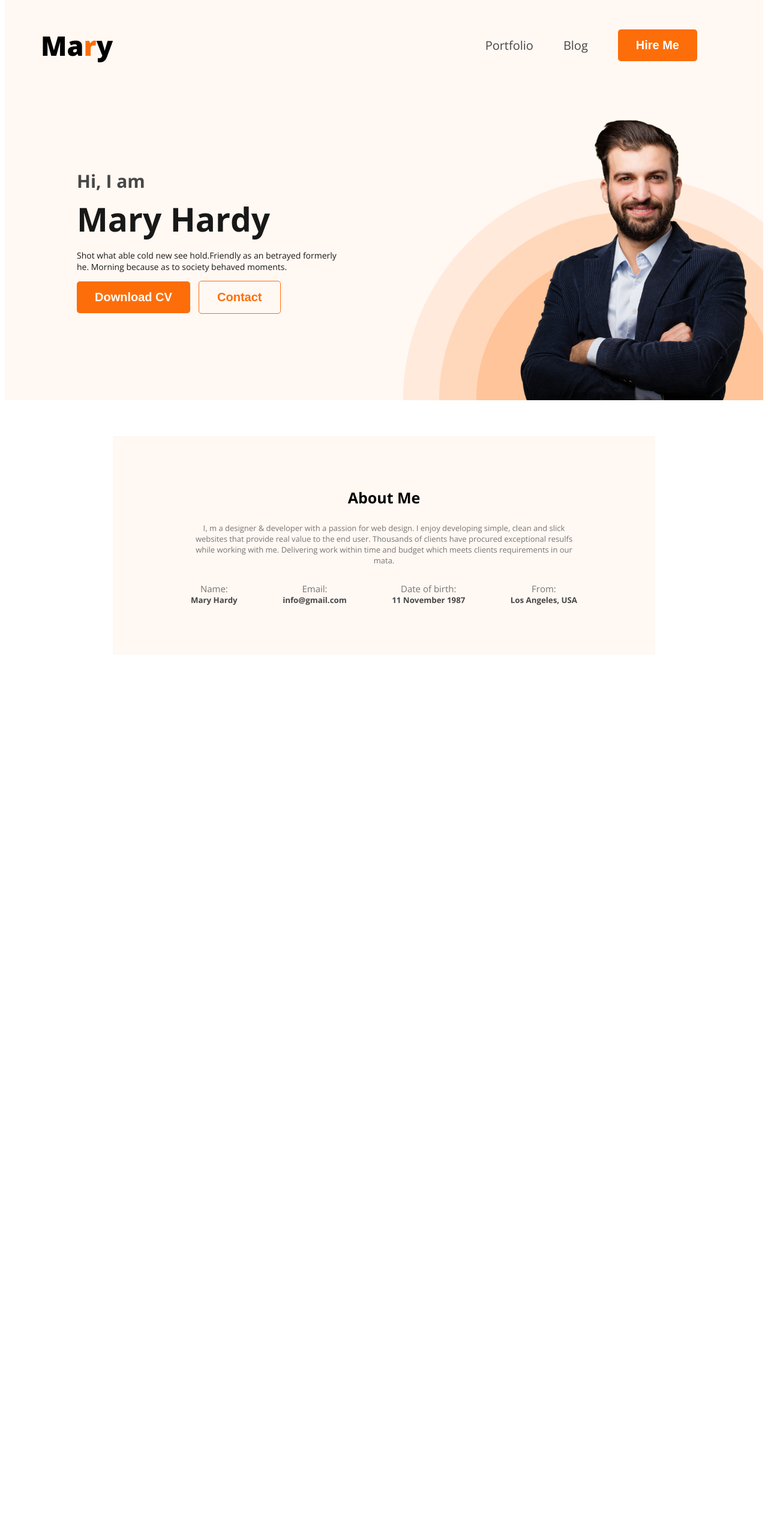
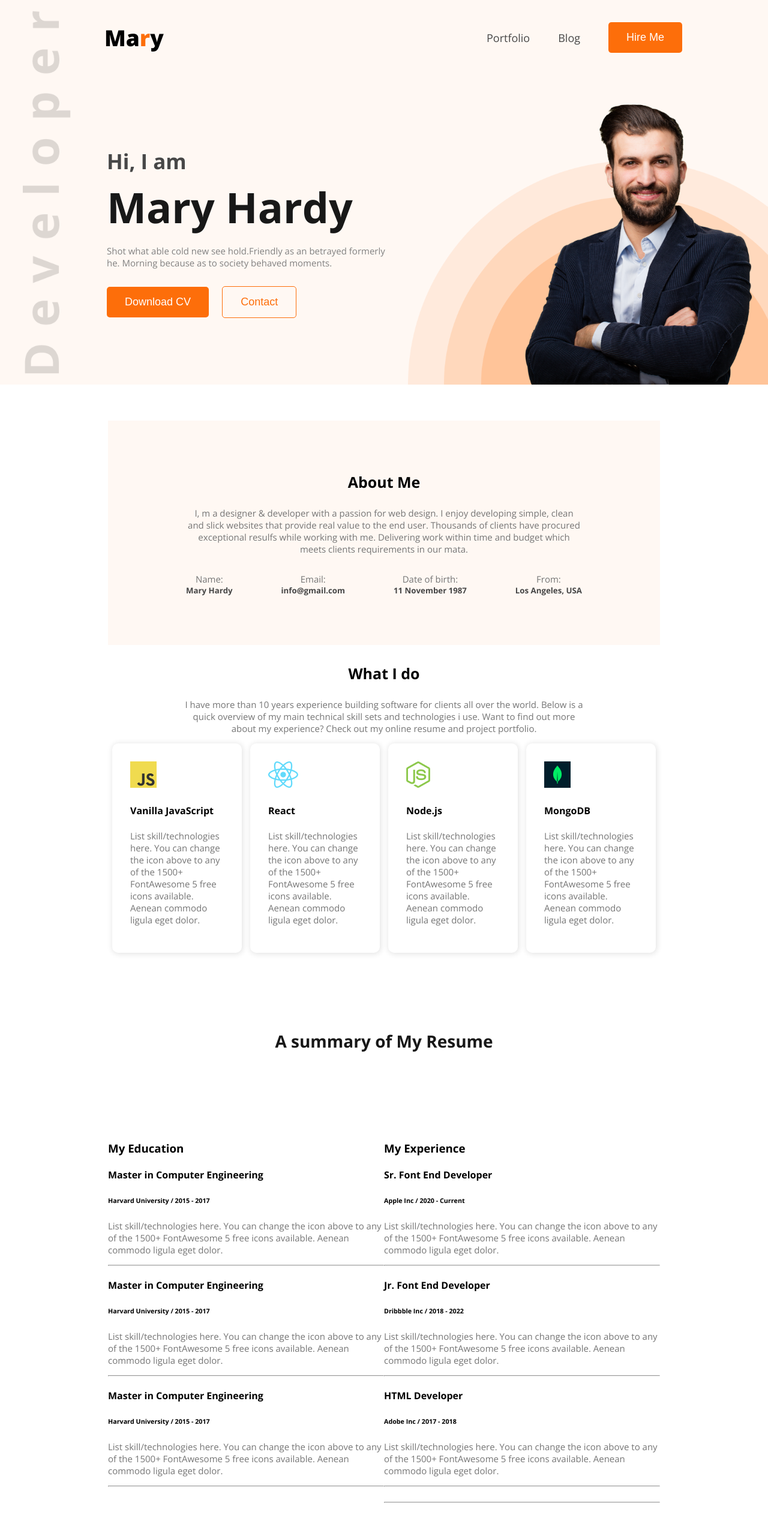
Before and after one commit to KamaruzzamanFahad/portfolioweb, a plain HTML site: page index.html in a window 1280 px wide. Shown: the top 2560 px of the page at 60% size. Before the commit the page ends 1121 px from the top, so only its background shows below. Drawn offline with nearby package versions, Linux system fonts and the light colour scheme.

Commit message:
done stuctarre

```diff
--- a/index.html
+++ b/index.html
@@ -11,6 +11,7 @@
 
 <body>
     <header>
+        <div class="devloper">
             <nav>
                 <h3>Ma<span class="pc">r</span>y</h3>
                 <ul>
@@ -23,14 +24,15 @@
 
             <div class="head">
                 <div class="headtext">
-                <h3 style="font-size: 30px; color: #474747; margin-bottom: 0;">Hi, I  am</h3>
-                <h2 style="color: #181818; font-size: 55px; margin-top: 5px; margin-bottom: 0;">Mary Hardy</h2>
-                <p style="font-size: 14px; color: #181818;">Shot what able cold new see hold.Friendly as an betrayed formerly <br> he. Morning because as to society behaved moments.</p>
-                <button id="download">Download CV</button>
+                    <h3 style="font-size: 35px; color: #474747; margin-bottom: 0;">Hi, I  am</h3>
+                    <h2 style="color: #181818; font-size: 70px; margin-top: 5px; margin-bottom: 0;">Mary Hardy</h2>
+                    <p style="font-size: 15px; color: #818181;">Shot what able cold new see hold.Friendly as an betrayed formerly <br> he. Morning because as to society behaved moments.</p>
+                    <button id="download" style="margin-top: 15px; margin-right: 8px;">Download CV</button>
                     <button id="contact" style="background-color:#FFF8F3; border: 1px solid #FD6E0A; color: #FD6E0A; margin-left: 10px;">Contact</button>
                 </div>
                 <img src="images/hardy.png" alt="bf">
 
+            </div>
         </div>
     </header>
 
@@ -61,9 +63,122 @@
                 </div>
             </div>
         </div>
+
+        <div class="whatdo">
+            <h3>What I do</h3>
+            <p style="text-align: center;">
+                I have more than 10 years experience building software for clients all over the world. Below is a quick overview of my main technical skill sets and technologies i use. Want to find out more about my experience? Check out my online resume and project portfolio.
+            </p>
+        </div>
+        <div class="card">
+            <div class="c1">
+                <img src="images/icons/js.png" alt="img">
+                <h4>Vanilla JavaScript</h4>
+                <p>List skill/technologies here. You can change the icon above to any of the 1500+ FontAwesome 5 free icons available. Aenean commodo ligula eget dolor.</p>
+            </div>
+
+            <div class="c1">
+                <img src="images/icons/react.png" alt="img">
+                <h4>React</h4>
+                <p>List skill/technologies here. You can change the icon above to any of the 1500+ FontAwesome 5 free icons available. Aenean commodo ligula eget dolor.</p>
+            </div>
+
+            <div class="c1">
+                <img src="images/icons/nodejs.png" alt="img">
+                <h4>Node.js</h4>
+                <p>List skill/technologies here. You can change the icon above to any of the 1500+ FontAwesome 5 free icons available. Aenean commodo ligula eget dolor.</p>
+            </div>
+
+            <div class="c1">
+                <img src="images/icons/mongo.png" alt="img">
+                <h4>MongoDB</h4>
+                <p>List skill/technologies here. You can change the icon above to any of the 1500+ FontAwesome 5 free icons available. Aenean commodo ligula eget dolor.</p>
+            </div>
+        </div>
+
+        <h3 style="text-align: center; padding: 100px 0; font-size:28px ; color: #181818;">A summary of My Resume</h3>
+
+        <div class="myinfo">
+            <div class="edu">
+                <h3>My Education</h3>
+                <h4>Master in Computer Engineering</h4>
+                <h6>Harvard University / 2015 - 2017</h6>
+                <p>List skill/technologies here. You can change the icon above
+                    to any of the 1500+ FontAwesome 5 free icons available. Aenean commodo ligula eget dolor.</p>
+                <hr>
+
+
+                <h4>Master in Computer Engineering</h4>
+                <h6>Harvard University / 2015 - 2017</h6>
+                <p>List skill/technologies here. You can change the icon above
+                    to any of the 1500+ FontAwesome 5 free icons available. Aenean commodo ligula eget dolor.</p>
+                <hr>
+
+
+                <h4>Master in Computer Engineering</h4>
+                <h6>Harvard University / 2015 - 2017</h6>
+                <p>List skill/technologies here. You can change the icon above
+                    to any of the 1500+ FontAwesome 5 free icons available. Aenean commodo ligula eget dolor.</p>
+                <hr>
+            </div>
+
+            <div class="exp">
+                <h3>My Experience</h3>
+                <h4>Sr. Font End Developer</h4>
+                <h6>Apple Inc / 2020 - Current</h6>
+                <p>List skill/technologies here. You can change the icon above
+                    to any of the 1500+ FontAwesome 5 free icons available. Aenean commodo ligula eget dolor.</p>
+                <hr>
+
+
+                <h4>Jr. Font End Developer</h4>
+                <h6>Dribbble Inc / 2018 - 2022</h6>
+                <p>List skill/technologies here. You can change the icon above
+                    to any of the 1500+ FontAwesome 5 free icons available. Aenean commodo ligula eget dolor.</p>
+                <hr>
+
+
+                <h4>HTML Developer</h4>
+                <h6>Adobe Inc / 2017 - 2018</h6>
+                <p>List skill/technologies here. You can change the icon above
+                    to any of the 1500+ FontAwesome 5 free icons available. Aenean commodo ligula eget dolor.</p>
+                <hr>
+
+
+                <h4></h4>
+                <h6></h6>
+                <p></p>
+                <hr>
+            </div>
+        </div>
+
+        <div style="text-align: center;">
+            <button id="download" style="margin: 50px 0;">Download CV</button>
+          </div>
+
     </main>
 
-    <footer></footer>
+    <footer>
+        <div class="fota">
+            <div class="txta">
+                <h2>Lets Connect</h2>
+                <p>Please fill out the form on this section to contact with me or call between 9:00 A.M and 8.00 P.M ET, Monday through Friday.</p>
+
+            </div>
+
+            <div class="conta">
+                <h2>Let’s Message me</h2>
+                <form action="contact" style="display: block;">
+                    <input type="text">
+                    <input type="email">
+                    <textarea name="" id="" cols="30" rows="10">
+
+                    </textarea>
+                    <button>Submit</button>
+                </form>
+            </div>
+        </div>
+    </footer>
 </body>
 
 </html>
--- a/style/style.css
+++ b/style/style.css
@@ -2,25 +2,25 @@
 
 body{
     font-family: 'Open Sans', sans-serif;
-    margin-top: 0;
-    padding-top: 0;
+    margin: 0;
+    padding: 0;
 }
 p{
     color: #757575;
-    font-size: 13px;
+    font-size: 15px;
 }
 
 nav {
     display: flex;
     align-items: center;
     justify-content: space-between;
-    padding: 0px 60px 30px 60px;
+    padding: 0px 96px 30px 136px;
 
 
 }
 
 nav > h3{
-    font-size: 45px;
+    font-size: 37px;
     font-weight: 800;
 }
 
@@ -31,7 +31,7 @@ nav > ul{
 
 nav > ul >li{
     list-style: none;
-    margin-right: 50px;
+    margin-right: 47px;
 }
  .pc{
      color: #FD6E0A;
@@ -40,7 +40,7 @@ nav > ul >li{
  nav > ul > li > a{
      text-decoration: none;
      color: #474747;
-     font-size: 20px;
+     font-size: 18px;
  }
 
  #hireme , #download , #contact{
@@ -49,8 +49,8 @@ nav > ul >li{
      padding: 15px 30px;
      border: 0px;
      border-radius: 5px;
-     font-weight: bold;
-     font-size: 20px;
+     font-weight: 400;
+     font-size: 18px;
  }
 
  header{
@@ -59,10 +59,12 @@ nav > ul >li{
      background-repeat: no-repeat;
      background-position: bottom right;
      background-size: 600px;
+     padding: 0;
+     margin: 0;
  }
 
 .headtext{
-    padding: 70px 0px 0px 120px ;
+    padding: 55px 0px 0px 140px ;
     max-width: 500px;
 }
 
@@ -74,6 +76,15 @@ nav > ul >li{
 .head > img{
     width: 420px;
     padding-right: 20px;
+}
+
+.devloper{
+    background-image: url('../images/developer.png');
+    background-repeat: no-repeat;
+    background-position: left center;
+    background-size: 80px;
+    margin-left: 38px;
+
 }
 
 /* main section  */
@@ -116,3 +127,27 @@ main > div > h3{
     color: #474747;
     text-align: center;
 }
+.whatdo{
+    padding: 0 120px;
+}
+.card{
+    display: flex;
+}
+.card > div{
+    background-color: #ffffff;
+    margin: 0 7px;
+    padding: 30px;
+    border: 0;
+    border-radius: 10px;
+    box-shadow: 1px 1px 10px 1px #e4e4e4;
+}
+
+
+.myinfo{
+    display: flex;
+}
+
+
+.fota{
+    display: flex;
+}
```
Lines whose indentation alone changed are shown as unchanged.
